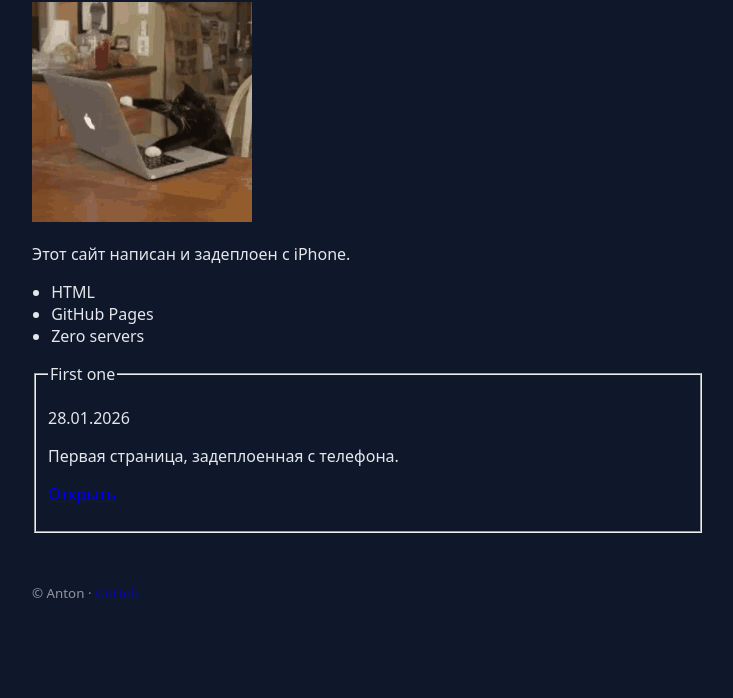
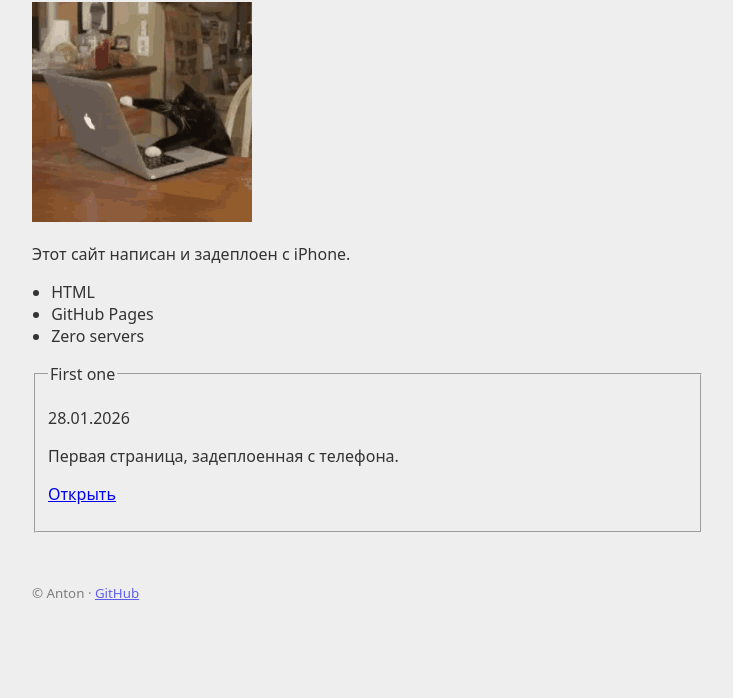
Before and after one commit to cookiespooky/playground, a plain HTML site: page index.html in a window 1280 px wide. Shown: the part 102-800 px from the top of the page, without its empty margins (272-1005 px from the left). Drawn offline with Linux system fonts and the light colour scheme.

Commit message:
Update style.css

```diff
--- a/style.css
+++ b/style.css
@@ -5,8 +5,8 @@
 body {
   margin: 0;
   font-family: system-ui, -apple-system, BlinkMacSystemFont, sans-serif;
-  background: #0f172a;
-  color: #e5e7eb;
+  background: #eee;
+  color: #333;
 }
 
 main {
```
